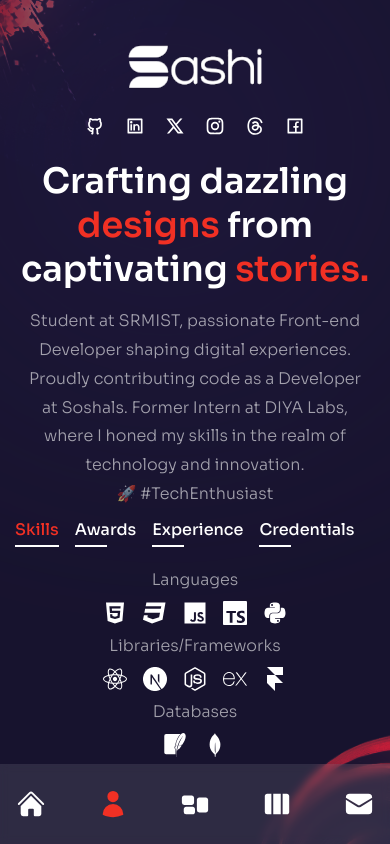
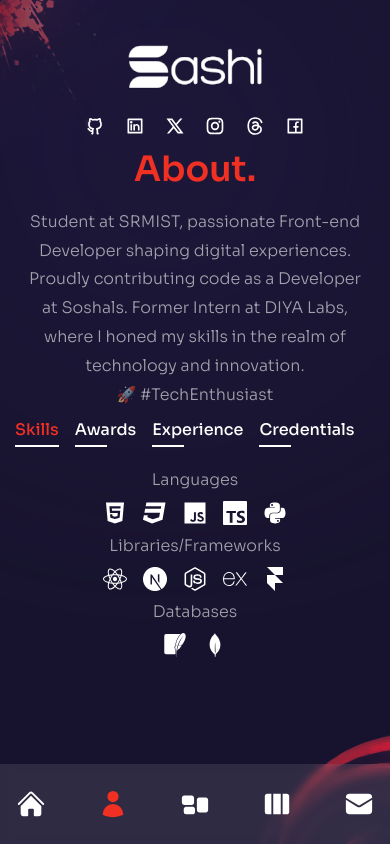
Before and after one commit to Sashi2002/Next-Portfolio, a Next.js app: page /about in a window 390 px wide. Built offline with nearby package versions, Linux system fonts and the light colour scheme.

Commit message:
mobileview bug fix

```diff
--- a/pages/about/index.js
+++ b/pages/about/index.js
@@ -133,7 +133,7 @@ const About = () => {
   const [index, setIndex] = useState(0);
 
   return (
-    <div className="h-full bg-primary/30 py-32 text-center xl:text-left max-md:overflow-y-scroll">
+    <div className="h-full bg-primary/30 py-32 text-center xl:text-left">
       <Circles />
       <motion.div
         variants={fadeIn("right", 0.2)}
@@ -144,18 +144,19 @@ const About = () => {
       >
         <Avatar />
       </motion.div>
-      <div className="container mx-auto h-full flex flex-col items-center xl:flex-row gap-x-6">
+      <div className="container mx-auto h-full flex flex-col items-center xl:flex-row gap-x-6 about-scroll">
         {/* text */}
         <div className="flex-1 flex flex-col justify-center ">
           <motion.h2
-            className="h2 mt-8"
+            className="h2"
             variants={fadeIn("right", 0.2)}
             initial="hidden"
             animate="show"
             exit="hidden"
           >
-            Crafting dazzling <span className="text-accent">designs</span> from
-            captivating <span className="text-accent">stories.</span>
+            {/* Crafting dazzling <span className="text-accent">designs</span> from
+            captivating <span className="text-accent">stories.</span> */}
+            <span className="text-accent">About.</span>
           </motion.h2>
           <motion.p
             variants={fadeIn("right", 0.4)}
--- a/pages/contact/index.js
+++ b/pages/contact/index.js
@@ -13,14 +13,14 @@ const Contact = () => {
     <div className="h-full bg-primary/30 flex justify-center">
       <div className="container max-auto py-32 text-center xl:text-left flex items-center justify-center">
         {/* text & form */}
-        <div className="flex flex-col w-full max-w-[700px] scroll">
+        <div className="flex flex-col w-full max-w-[700px] contact-scroll">
           {/* text */}
           <motion.h2
             variants={fadeIn("up", 0.2)}
             initial="hidden"
             animate="show"
             exit="hidden"
-            className="h2 text-center mb-8"
+            className="h2 text-center mb-8 max-md:mb-4"
           >
             Let&apos;s <span className="text-accent">Connent.</span>
           </motion.h2>
--- a/pages/index.js
+++ b/pages/index.js
@@ -16,14 +16,14 @@ const Home = () => {
     <div className="bg-primary/60 h-full max-md:overflow-y-scroll">
       {/* text */}
       <div className="w-full h-full bg-gradient-to-r from-primary/10 via-black/30 to black/10 ">
-        <div className="text-center flex flex-col justify-center xl:pt-40 xl:text-left h-full container mx-auto">
+        <div className="text-center flex flex-col justify-center xl:pt-40 xl:text-left h-full container mx-auto home-scroll">
           {/* title */}
           <motion.h1
             variants={fadeIn("down", 0.2)}
             initial="hidden"
             animate="show"
             exit="hidden"
-            className="h1 max-md:mt-32"
+            className="h1"
           >
             Transforming Ideas <br /> Into{" "}
             <span className="text-accent">Digital Reality</span>
@@ -40,9 +40,9 @@ const Home = () => {
             websites, adept at translating UI designs into animated and
             responsive web experiences.
           </motion.p>
-          <div className="flex justify-center xl:hidden relative">
+          {/* <div className="flex justify-center xl:hidden relative">
             <ProjectsBtn />
-          </div>
+          </div> */}
           <motion.div
             className="hidden xl:flex"
             variants={fadeIn("down", 0.4)}
--- a/pages/services/index.js
+++ b/pages/services/index.js
@@ -14,7 +14,7 @@ const Services = () => {
       <div className="container mx-auto">
         <div className="flex flex-col xl:flex-row gap-x-8">
           {/* text */}
-          <div className="text-center flex xl:w-[30vw] flex-col lg:text-left xl:mb-0 max-md:mt-20">
+          <div className="text-center flex xl:w-[30vw] flex-col lg:text-left xl:mb-0">
             <motion.h2
               variants={fadeIn("up", 0.2)}
               initial="hidden"
@@ -22,7 +22,8 @@ const Services = () => {
               exit="hidden"
               className="h2"
             >
-              Crafting <span className="text-accent">Solutions.</span>
+              {/* Crafting <span className="text-accent">Solutions.</span> */}
+              My <span className="text-accent">Services.</span>
             </motion.h2>
             {/* subtitle */}
             <motion.p
--- a/pages/work/index.js
+++ b/pages/work/index.js
@@ -12,9 +12,9 @@ const Work = () => {
     <div className="h-full bg-primary/30 max-md:overflow-y-scroll flex items-center ">
       <Circles />
       <div className="container mx-auto">
-        <div className="flex flex-col xl:flex-row gap-x-8">
+        <div className="flex flex-col xl:flex-row gap-x-8 xl:mt-16">
           {/* text */}
-          <div className="text-center flex xl:w-[30vw] flex-col lg:text-left xl:mb-0 max-md:mt-40">
+          <div className="text-center flex xl:w-[30vw] flex-col lg:text-left xl:mb-0 max-md:mt-20">
             <motion.h2
               variants={fadeIn("up", 0.2)}
               initial="hidden"
@@ -22,8 +22,9 @@ const Work = () => {
               exit="hidden"
               className="h2"
             >
-              Elevating Digital{" "}
-              <span className="text-accent"> Experiences.</span>
+              {/* Elevating Digital{" "}
+              <span className="text-accent"> Experiences.</span> */}
+              My <span className="text-accent">Projects.</span>
             </motion.h2>
             {/* subtitle */}
             <motion.p
--- a/styles/globals.css
+++ b/styles/globals.css
@@ -66,9 +66,24 @@ body {
 
 /* Media query for mobile view */
 @media only screen and (max-width: 768px) {
-  .scroll {
-    margin-top: 70px;
-    height: 60vh;
+  .contact-scroll {
+    margin-top: 30px;
+    height: 65vh;
+    overflow-y: scroll;
+  }
+}
+
+@media only screen and (max-width: 768px) {
+  .home-scroll {
+    height: 100vh;
+    overflow-y: scroll;
+  }
+}
+
+@media only screen and (max-width: 768px) {
+  .about-scroll {
+    margin-top: 20px;
+    height: 63vh;
     overflow-y: scroll;
   }
 }
```
